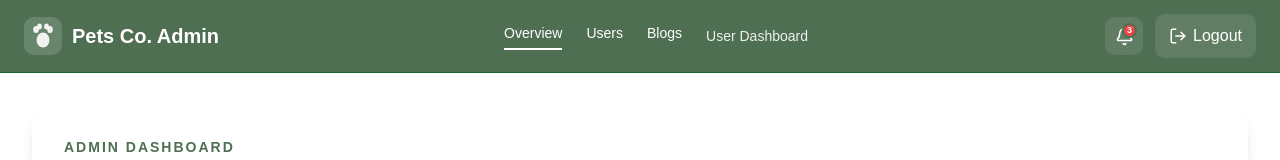
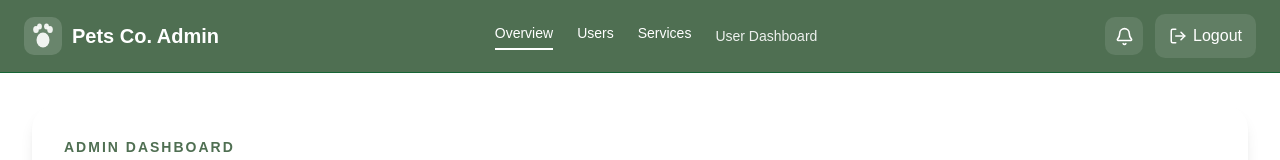
Before and after one commit to swastikaa0/FinalPetGrooming_WEBAPI, a Next.js app: page /admin in a window 1280 px wide. Shown: the top 160 px of the page. Built offline with nearby package versions, Linux system fonts and the light colour scheme; no server answers.

Commit message:
changes in header

```diff
--- a/app/admin/_components/Header.tsx
+++ b/app/admin/_components/Header.tsx
@@ -1,4 +1,8 @@
 "use client";
+
+
+import { useEffect, useState } from "react";
+import { handleGetNotifications } from "@/lib/actions/notification-action";
 
 import Link from "next/link";
 import { usePathname } from "next/navigation";
@@ -8,7 +12,7 @@ import { useAuth } from "@/lib/contexts/AuthContext";
 const NAV = [
   { href: "/admin", label: "Overview", exact: true },
   { href: "/admin/users", label: "Users" },
-  { href: "/admin/blogs", label: "Blogs" },
+  { href: "/admin/services", label: "Services" },
 ];
 
 function PawIcon() {
@@ -33,7 +37,31 @@ export default function Header() {
   const pathname = usePathname();
   const { logout, user } = useAuth();
 
-  const notificationCount = 3;
+  const [notificationCount, setNotificationCount] = useState(0);
+  useEffect(() => {
+  const fetchNotifications = async () => {
+    try {
+      const response = await handleGetNotifications();
+
+      if (response.success) {
+        const unread = response.data.filter(
+          (notification: any) => !notification.isRead
+        ).length;
+
+        setNotificationCount(unread);
+      }
+    } catch (error) {
+      console.error("Failed to fetch notifications", error);
+    }
+  };
+
+  fetchNotifications();
+
+
+  const interval = setInterval(fetchNotifications, 10000);
+
+  return () => clearInterval(interval);
+}, []);
 
   const isActive = (href: string, exact?: boolean) =>
     exact
@@ -157,7 +185,7 @@ export default function Header() {
 
           {/* Notification */}
           <Link
-            href="/admin/notifications"
+            href="/admin/notification"
             style={{
               position: "relative",
               display: "flex",
@@ -176,21 +204,23 @@ export default function Header() {
   <span
     style={{
       position: "absolute",
-                  top: "6px",
-                  right: "6px",
-                  width: "15px",
-                  height: "15px",
-                  borderRadius: "50%",
+      top: "3px",
+      right: "3px",
+      minWidth: "18px",
+      height: "18px",
+      borderRadius: "999px",
       background: "#ef4444",
-                  border: "2px solid #4F6F52",
+      color: "#fff",
+      fontSize: "10px",
+      fontWeight: 700,
       display: "flex",
       alignItems: "center",
       justifyContent: "center",
-                  fontSize: "9px",
-                  fontWeight: 700,
+      border: "2px solid #4F6F52",
+      padding: "0 4px",
     }}
   >
-                {notificationCount}
+    {notificationCount > 99 ? "99+" : notificationCount}
   </span>
 )}
           </Link>
```
Lines whose indentation alone changed are shown as unchanged.
